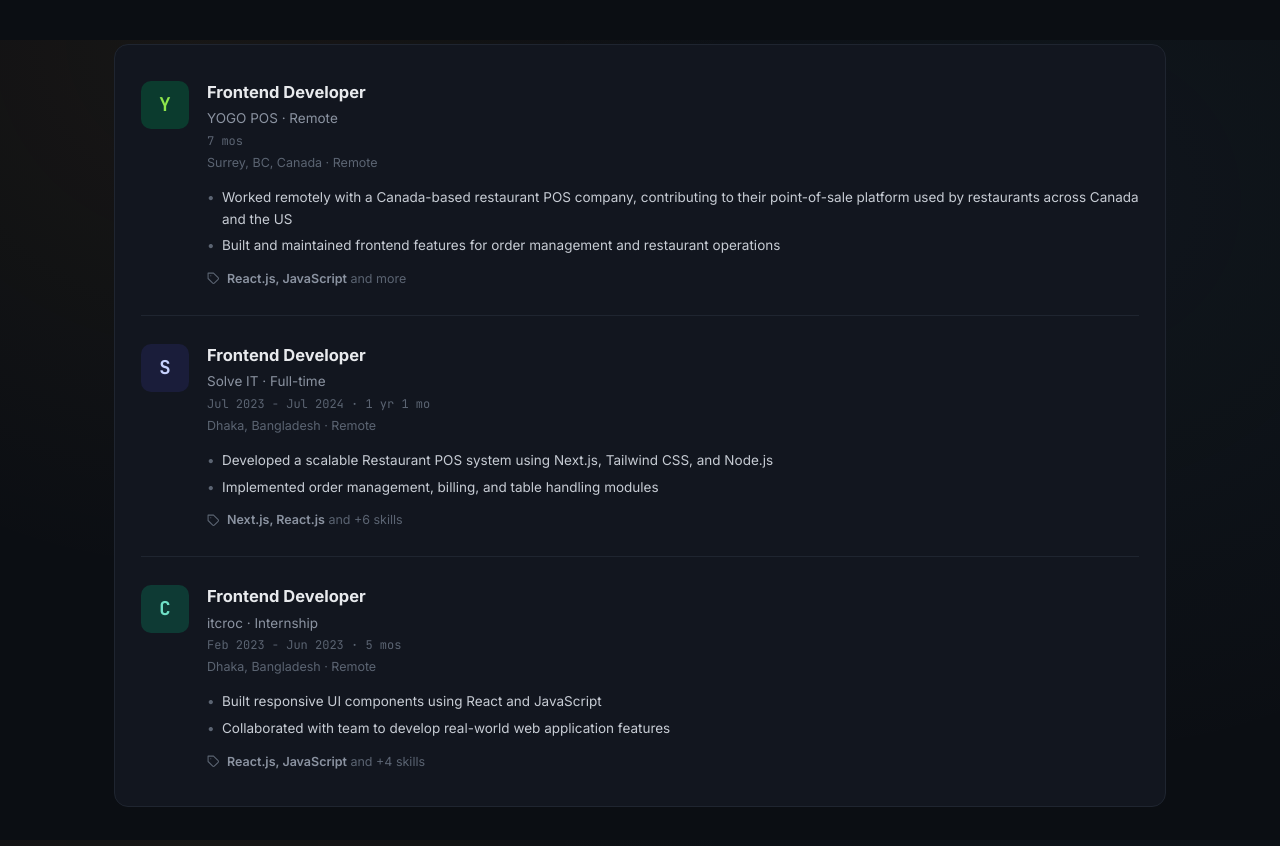
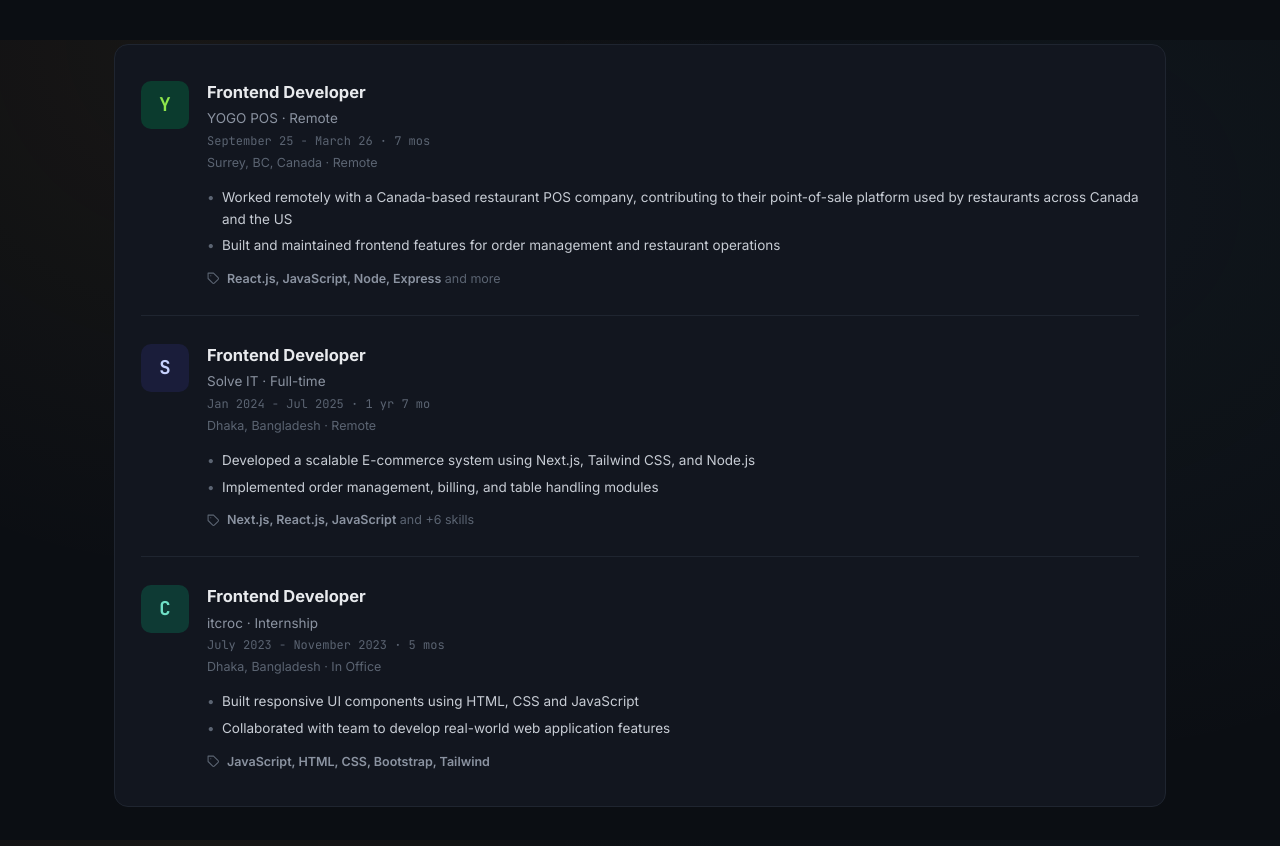
Before and after one commit to rakibulhasan-swe/portfolio-website-react-ts, a React (Vite) app: page / in a window 1280 px wide. Shown: the part 2360-3206 px from the top of the page. Built offline with nearby package versions, Linux system fonts and the light colour scheme; no server answers.

Commit message:
fix: some issues in experience section

```diff
--- a/src/components/Experience/Experience.tsx
+++ b/src/components/Experience/Experience.tsx
@@ -11,7 +11,7 @@
           Where I've Worked
         </Reveal>
         <Reveal as="p" className="section-intro">
-          Remote roles across Bangladesh and Canada, building POS systems and UI features in
+          Remote roles across Bangladesh and Canada, building software systems and UI features in
           production.
         </Reveal>
 
--- a/src/data/experience.ts
+++ b/src/data/experience.ts
@@ -6,13 +6,13 @@
     role: 'Frontend Developer',
     company: 'YOGO POS · Remote',
     employmentType: 'Remote',
-    period: '7 mos',
+    period: 'September 25 - March 26 · 7 mos',
     location: 'Surrey, BC, Canada · Remote',
     bullets: [
       'Worked remotely with a Canada-based restaurant POS company, contributing to their point-of-sale platform used by restaurants across Canada and the US',
       'Built and maintained frontend features for order management and restaurant operations',
     ],
-    skillsHighlight: 'React.js, JavaScript',
+    skillsHighlight: 'React.js, JavaScript, Node, Express',
     skillsRest: 'and more',
     logoInitial: 'Y',
     logoBg: '#0B3B2E',
@@ -23,13 +23,13 @@
     role: 'Frontend Developer',
     company: 'Solve IT · Full-time',
     employmentType: 'Full-time',
-    period: 'Jul 2023 - Jul 2024 · 1 yr 1 mo',
+    period: 'Jan 2024 - Jul 2025 · 1 yr 7 mo',
     location: 'Dhaka, Bangladesh · Remote',
     bullets: [
-      'Developed a scalable Restaurant POS system using Next.js, Tailwind CSS, and Node.js',
+      'Developed a scalable E-commerce system using Next.js, Tailwind CSS, and Node.js',
       'Implemented order management, billing, and table handling modules',
     ],
-    skillsHighlight: 'Next.js, React.js',
+    skillsHighlight: 'Next.js, React.js, JavaScript',
     skillsRest: 'and +6 skills',
     logoInitial: 'S',
     logoBg: '#1A1D3A',
@@ -40,14 +40,14 @@
     role: 'Frontend Developer',
     company: 'itcroc · Internship',
     employmentType: 'Internship',
-    period: 'Feb 2023 - Jun 2023 · 5 mos',
-    location: 'Dhaka, Bangladesh · Remote',
+    period: 'July 2023 - November 2023 · 5 mos',
+    location: 'Dhaka, Bangladesh · In Office',
     bullets: [
-      'Built responsive UI components using React and JavaScript',
+      'Built responsive UI components using HTML, CSS and JavaScript',
       'Collaborated with team to develop real-world web application features',
     ],
-    skillsHighlight: 'React.js, JavaScript',
-    skillsRest: 'and +4 skills',
+    skillsHighlight: 'JavaScript, HTML, CSS, Bootstrap, Tailwind',
+    skillsRest: '',
     logoInitial: 'C',
     logoBg: '#0E3A34',
     logoColor: '#6FE0C6',
```
